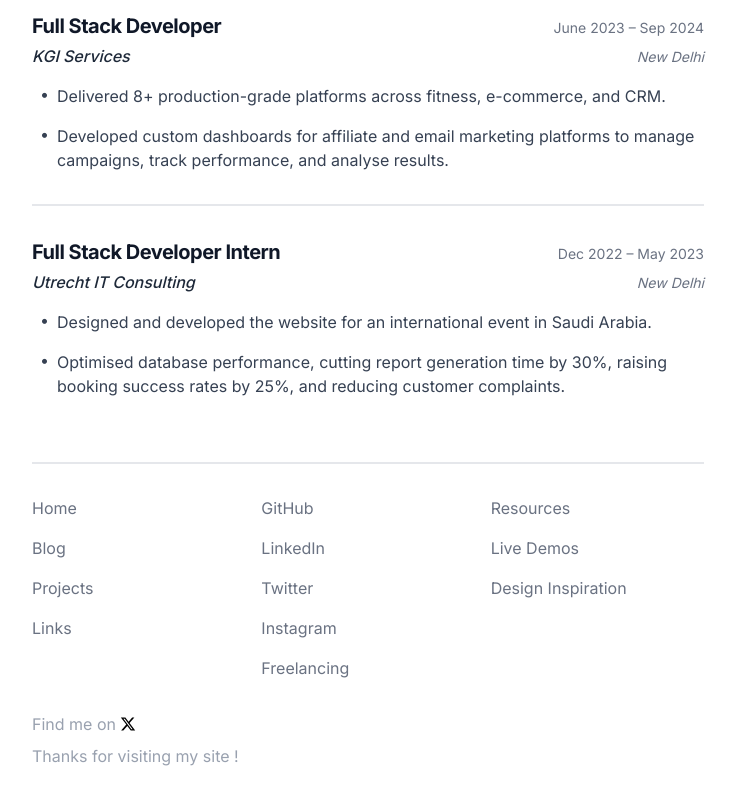
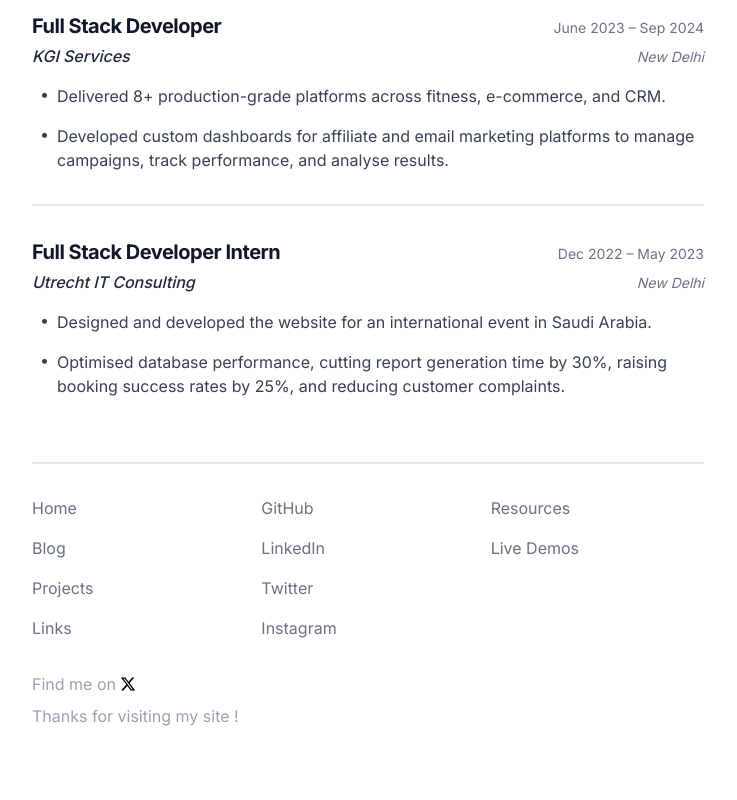
Before and after one commit to Mohd-Arzaid/arzaid, a Next.js app: page /work in a window 1280 px wide. Shown: the part 634-1434 px from the top of the page, without its empty margins (272-1009 px from the left). After the commit the page ends 1394 px from the top, so only its background shows below. Built offline with nearby package versions, Linux system fonts and the light colour scheme.

Commit message:
Update Footer and Navbar components to replace Instagram link with a specific user profile and remove Freelancing link for a streamlined navigation experience.

```diff
--- a/src/components/Footer.jsx
+++ b/src/components/Footer.jsx
@@ -48,13 +48,7 @@ export default function Footer() {
             LinkedIn
           </ExternalLink>
           <ExternalLink href="https://x.com/__Arzaid__">Twitter</ExternalLink>
-          <ExternalLink href="https://instagram.com">Instagram</ExternalLink>
-          <Link href="/freelance" className={linkClass}>
-            Freelancing
-          </Link>
-          <Link href="/design-inspiration" className={linkClass}>
-            Design Inspiration
-          </Link>
+          <ExternalLink href="https://www.instagram.com/_arzaid_">Instagram</ExternalLink>
         </div>
       </div>
 
@@ -82,10 +76,7 @@ export default function Footer() {
             LinkedIn
           </ExternalLink>
           <ExternalLink href="https://x.com/__Arzaid__">Twitter</ExternalLink>
-          <ExternalLink href="https://instagram.com">Instagram</ExternalLink>
-          <Link href="/freelance" className={linkClass}>
-            Freelancing
-          </Link>
+          <ExternalLink href="https://www.instagram.com/_arzaid_">Instagram</ExternalLink>
         </div>
         <div className="flex flex-col space-y-4">
           <Link href="/resources" className={linkClass}>
@@ -93,9 +84,6 @@ export default function Footer() {
           </Link>
           <Link href="/demos" className={linkClass}>
             Live Demos
-          </Link>
-          <Link href="/design-inspiration" className={linkClass}>
-            Design Inspiration
           </Link>
         </div>
       </div>
--- a/src/components/Navbar.jsx
+++ b/src/components/Navbar.jsx
@@ -23,7 +23,6 @@ export default function Navbar() {
     { name: "Work", link: "/work" },
     { name: "Projects", link: "/projects" },
     { name: "Resources", link: "/resources" },
-    { name: "Freelancing", link: "/freelance" },
   ];
 
   return (
```
